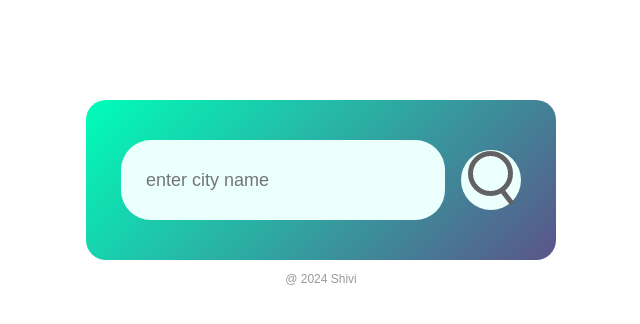
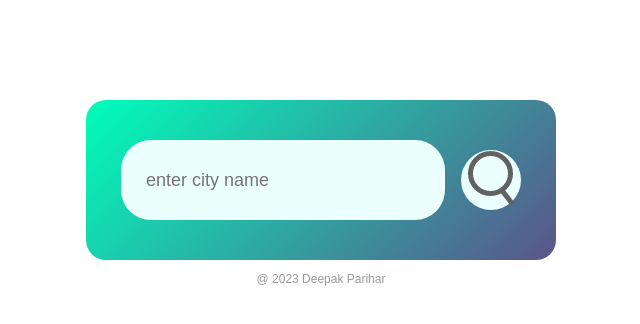
Before and after one commit to Deepakpariharr/Weather-Data-Forecasting, a plain HTML site: page index.html in a window 1280 px wide. Shown: the full height of the page, 319-959 px from the left. Drawn offline with Linux system fonts and the light colour scheme.

Commit message:
Update index.html

```diff
--- a/index.html
+++ b/index.html
@@ -106,7 +106,7 @@ searchBtn.addEventListener("click", ()=>{
     </script>
 
      <div class="copyright">
-  <p>@ 2024 Shivi </p>
+  <p>@ 2023 Deepak Parihar </p>
 </div>
 </body>
 </html>
```
